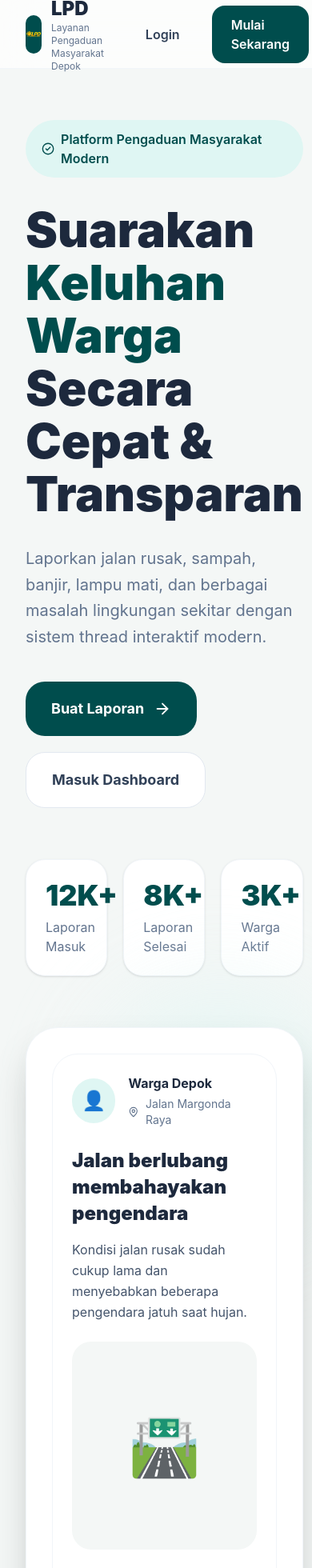
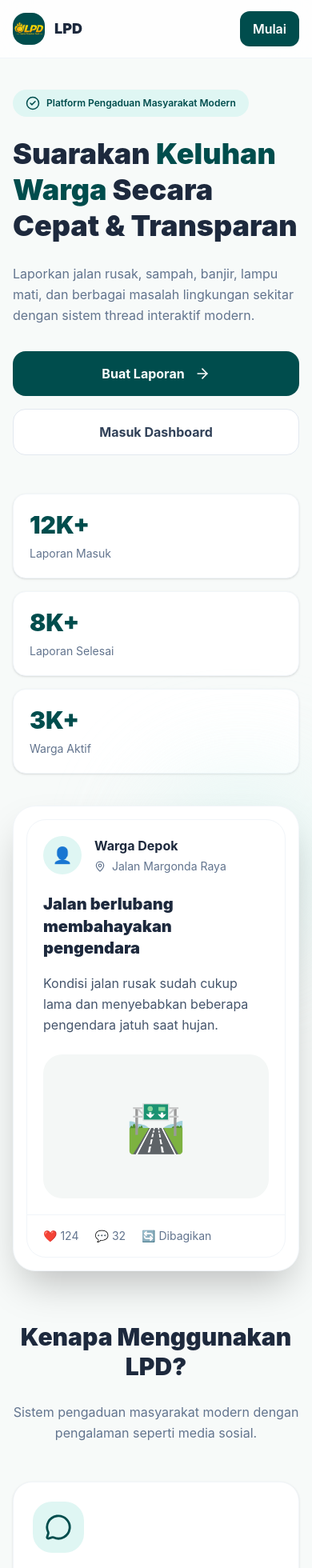
Before and after one commit to Rivanorzk/LPD-frontend, a Next.js app: page / in a window 390 px wide. Shown: the top 1960 px of the page at 80% size. Built offline with nearby package versions, Linux system fonts and the light colour scheme.

Commit message:
fix responsive

```diff
--- a/app/page.js
+++ b/app/page.js
@@ -47,55 +47,61 @@ export default function LandingPage() {
   ]
 
   return (
-    <div className="min-h-screen bg-[#F4F7F6] overflow-hidden">
+  <main className="min-h-screen bg-[#F7FAF9] overflow-x-hidden">
     {/* NAVBAR */}
-      <header className="w-full fixed top-0 left-0 z-50 backdrop-blur-xl bg-white/70 border-b border-slate-100">
-        <div className="max-w-7xl mx-auto px-8 h-[85px] flex items-center justify-between">
+    <header className="fixed top-0 left-0 right-0 z-50 backdrop-blur-xl bg-white/80 border-b border-slate-100">
+      <div className="max-w-7xl mx-auto px-4 sm:px-6 lg:px-8 h-[72px] sm:h-[85px] flex items-center justify-between">
         <div className="flex items-center gap-3">
-            <div className="w-12 h-12 rounded-2xl bg-[#004D4D] flex items-center justify-center text-white font-black text-xl">
-              <Image src="/logo.png" alt="Logo" width={48} height={24} className="object-contain"/>
+          <div className="w-10 h-10 sm:w-12 sm:h-12 rounded-2xl bg-[#004D4D] flex items-center justify-center overflow-hidden">
+            <Image
+              src="/logo.png"
+              alt="Logo"
+              width={48}
+              height={48}
+              className="object-contain"
+            />
           </div>
 
           <div>
-              <h1 className="font-black text-2xl text-slate-800">
+            <h1 className="font-black text-lg sm:text-2xl text-slate-800">
               LPD
             </h1>
 
-              <p className="text-xs text-slate-500">
+            <p className="hidden sm:block text-xs text-slate-500">
               Layanan Pengaduan Masyarakat Depok
             </p>
           </div>
         </div>
 
-          <div className="flex items-center gap-4">
+        <div className="flex items-center gap-2 sm:gap-4">
           <Link
             href="/login"
-              className="px-6 py-3 rounded-2xl font-semibold text-slate-700 hover:bg-slate-100 transition"
+            className="hidden sm:flex px-6 py-3 rounded-2xl font-semibold text-slate-700 hover:bg-slate-100 transition"
           >
             Login
           </Link>
 
           <Link
             href="/register"
-              className="bg-[#004D4D] hover:bg-[#006666] text-white px-6 py-3 rounded-2xl font-semibold transition"
+            className="bg-[#004D4D] hover:bg-[#006666] text-white px-4 py-2.5 sm:px-6 sm:py-3 rounded-xl sm:rounded-2xl font-semibold transition"
           >
-              Mulai Sekarang
+            Mulai
           </Link>
         </div>
       </div>
     </header>
 
     {/* HERO */}
-      <section className="pt-[150px] pb-24 px-8">
-        <div className="max-w-7xl mx-auto grid lg:grid-cols-2 gap-16 items-center">
+    <section className="pt-28 sm:pt-36 pb-16 sm:pb-24 px-4 sm:px-6 lg:px-8">
+      <div className="max-w-7xl mx-auto grid lg:grid-cols-2 gap-10 lg:gap-16 items-center">
         {/* LEFT */}
         <div>
-            <div className="inline-flex items-center gap-2 bg-[#DFF6F3] text-[#004D4D] px-5 py-3 rounded-full font-semibold mb-8">
+          <div className="inline-flex items-center gap-2 bg-[#DFF6F3] text-[#004D4D] px-4 py-2 sm:px-5 sm:py-3 rounded-full font-semibold text-xs sm:text-sm mb-6 sm:mb-8">
             <CheckCircle2 size={18} />
             Platform Pengaduan Masyarakat Modern
           </div>
 
-            <h1 className="text-6xl leading-[1.1] font-black text-slate-800">
+          <h1 className="text-4xl sm:text-5xl lg:text-6xl leading-tight font-black text-slate-800">
             Suarakan
             <span className="text-[#004D4D]">
               {" "}
@@ -104,41 +110,41 @@ export default function LandingPage() {
             Secara Cepat & Transparan
           </h1>
 
-            <p className="text-xl text-slate-500 leading-relaxed mt-8 max-w-2xl">
+          <p className="text-base sm:text-lg lg:text-xl text-slate-500 leading-relaxed mt-6 sm:mt-8 max-w-2xl">
             Laporkan jalan rusak, sampah, banjir, lampu mati,
             dan berbagai masalah lingkungan sekitar dengan
             sistem thread interaktif modern.
           </p>
 
-            <div className="flex items-center gap-5 mt-10 flex-wrap">
+          <div className="flex flex-col sm:flex-row gap-4 mt-8 sm:mt-10">
             <Link
               href="/register"
-                className="bg-[#004D4D] hover:bg-[#006666] text-white px-8 py-5 rounded-3xl font-bold text-lg transition flex items-center gap-3"
+              className="bg-[#004D4D] hover:bg-[#006666] text-white px-6 py-4 rounded-2xl font-bold text-base sm:text-lg transition flex items-center justify-center gap-3"
             >
               Buat Laporan
-                <ArrowRight size={22} />
+              <ArrowRight size={20} />
             </Link>
 
             <Link
               href="/login"
-                className="bg-white border border-slate-200 hover:border-[#004D4D] px-8 py-5 rounded-3xl font-bold text-lg text-slate-700 transition"
+              className="bg-white border border-slate-200 hover:border-[#004D4D] px-6 py-4 rounded-2xl font-bold text-base sm:text-lg text-slate-700 transition text-center"
             >
               Masuk Dashboard
             </Link>
           </div>
 
           {/* STATS */}
-            <div className="grid grid-cols-3 gap-5 mt-16">
+          <div className="grid grid-cols-1 sm:grid-cols-3 gap-4 mt-12 sm:mt-16">
             {stats.map((item, index) => (
               <div
                 key={index}
-                  className="bg-white rounded-3xl p-6 shadow-sm border border-slate-100"
+                className="bg-white rounded-2xl sm:rounded-3xl p-5 sm:p-6 shadow-sm border border-slate-100"
               >
-                  <h2 className="text-4xl font-black text-[#004D4D]">
+                <h2 className="text-3xl sm:text-4xl font-black text-[#004D4D]">
                   {item.number}
                 </h2>
 
-                  <p className="text-slate-500 mt-2">
+                <p className="text-slate-500 mt-2 text-sm sm:text-base">
                   {item.label}
                 </p>
               </div>
@@ -147,15 +153,14 @@ export default function LandingPage() {
         </div>
 
         {/* RIGHT */}
-          <div className="relative">
-            <div className="absolute -top-10 -right-10 w-72 h-72 bg-[#DFF6F3] rounded-full blur-3xl opacity-70" />
+        <div className="relative max-w-xl mx-auto">
+          <div className="absolute -top-10 -right-10 w-56 sm:w-72 h-56 sm:h-72 bg-[#DFF6F3] rounded-full blur-3xl opacity-70" />
 
-            <div className="relative bg-white rounded-[40px] p-8 shadow-2xl border border-slate-100">
-              {/* THREAD CARD */}
-              <div className="border border-slate-100 rounded-[32px] overflow-hidden">
-                <div className="p-6">
+          <div className="relative bg-white rounded-[28px] sm:rounded-[40px] p-4 sm:p-8 shadow-2xl border border-slate-100">
+            <div className="border border-slate-100 rounded-[24px] sm:rounded-[32px] overflow-hidden">
+              <div className="p-5 sm:p-6">
                 <div className="flex items-center gap-4">
-                    <div className="w-14 h-14 rounded-full bg-[#DFF6F3] flex items-center justify-center text-2xl">
+                  <div className="w-12 h-12 sm:w-14 sm:h-14 rounded-full bg-[#DFF6F3] flex items-center justify-center text-xl sm:text-2xl">
                     👤
                   </div>
 
@@ -171,7 +176,7 @@ export default function LandingPage() {
                   </div>
                 </div>
 
-                  <h2 className="text-2xl font-black text-slate-800 mt-6 leading-snug">
+                <h2 className="text-xl sm:text-2xl font-black text-slate-800 mt-6 leading-snug">
                   Jalan berlubang membahayakan pengendara
                 </h2>
 
@@ -181,28 +186,19 @@ export default function LandingPage() {
                   hujan.
                 </p>
 
-                  <div className="mt-6 bg-[#F4F7F6] rounded-3xl h-[260px] flex items-center justify-center text-7xl">
+                <div className="mt-6 bg-[#F4F7F6] rounded-3xl h-[180px] sm:h-[260px] flex items-center justify-center text-6xl sm:text-7xl">
                   🛣️
                 </div>
               </div>
 
-                <div className="border-t border-slate-100 px-6 py-5 flex items-center gap-8 text-slate-500">
-                  <div className="flex items-center gap-2">
-                    ❤️ 124
-                  </div>
-
-                  <div className="flex items-center gap-2">
-                    💬 32
-                  </div>
-
-                  <div className="flex items-center gap-2">
-                    🔄 Dibagikan
-                  </div>
+              <div className="border-t border-slate-100 px-5 sm:px-6 py-4 flex flex-wrap gap-5 text-slate-500 text-sm">
+                <div>❤️ 124</div>
+                <div>💬 32</div>
+                <div>🔄 Dibagikan</div>
               </div>
             </div>
 
-              {/* FLOAT CARD */}
-              <div className="absolute -bottom-10 -left-10 bg-[#004D4D] text-white rounded-3xl p-6 shadow-2xl">
+            <div className="hidden md:block absolute -bottom-8 -left-8 bg-[#004D4D] text-white rounded-3xl p-6 shadow-2xl">
               <div className="flex items-center gap-3">
                 <Users size={28} />
 
@@ -223,37 +219,37 @@ export default function LandingPage() {
     </section>
 
     {/* FEATURES */}
-      <section className="pb-24 px-8">
+    <section className="pb-16 sm:pb-24 px-4 sm:px-6 lg:px-8">
       <div className="max-w-7xl mx-auto">
         <div className="text-center max-w-3xl mx-auto">
-            <h2 className="text-5xl font-black text-slate-800 leading-tight">
+          <h2 className="text-3xl sm:text-4xl lg:text-5xl font-black text-slate-800 leading-tight">
             Kenapa Menggunakan LPD?
           </h2>
 
-            <p className="text-slate-500 text-xl mt-6 leading-relaxed">
-              Sistem pengaduan masyarakat modern dengan
-              pengalaman seperti media sosial.
+          <p className="text-base sm:text-lg lg:text-xl text-slate-500 mt-6 leading-relaxed">
+            Sistem pengaduan masyarakat modern dengan pengalaman
+            seperti media sosial.
           </p>
         </div>
 
-          <div className="grid md:grid-cols-3 gap-8 mt-20">
+        <div className="grid md:grid-cols-2 lg:grid-cols-3 gap-6 mt-12 sm:mt-20">
           {features.map((feature, index) => {
             const Icon = feature.icon
 
             return (
               <div
                 key={index}
-                  className="bg-white rounded-[32px] p-8 shadow-sm border border-slate-100 hover:shadow-xl transition"
+                className="bg-white rounded-3xl p-6 sm:p-8 shadow-sm border border-slate-100 hover:-translate-y-1 hover:shadow-xl transition-all duration-300"
               >
-                  <div className="w-20 h-20 rounded-3xl bg-[#DFF6F3] flex items-center justify-center text-[#004D4D] mb-8">
-                    <Icon size={38} />
+                <div className="w-16 h-16 sm:w-20 sm:h-20 rounded-3xl bg-[#DFF6F3] flex items-center justify-center text-[#004D4D] mb-6">
+                  <Icon size={34} />
                 </div>
 
-                  <h3 className="text-2xl font-bold text-slate-800">
+                <h3 className="text-xl sm:text-2xl font-bold text-slate-800">
                   {feature.title}
                 </h3>
 
-                  <p className="text-slate-500 leading-relaxed mt-4 text-lg">
+                <p className="text-slate-500 leading-relaxed mt-4">
                   {feature.desc}
                 </p>
               </div>
@@ -264,35 +260,35 @@ export default function LandingPage() {
     </section>
 
     {/* CTA */}
-      <section className="pb-24 px-8">
-        <div className="max-w-6xl mx-auto bg-gradient-to-r from-[#004D4D] to-[#006666] rounded-[40px] p-16 text-white text-center relative overflow-hidden">
-          <div className="absolute top-0 right-0 opacity-10 text-[250px] font-black">
+    <section className="pb-16 sm:pb-24 px-4 sm:px-6 lg:px-8">
+      <div className="max-w-6xl mx-auto bg-gradient-to-r from-[#004D4D] to-[#006666] rounded-[28px] sm:rounded-[40px] p-8 sm:p-12 lg:p-16 text-white text-center relative overflow-hidden">
+        <div className="absolute top-0 right-0 opacity-10 text-[180px] sm:text-[250px] font-black">
           L
         </div>
 
         <div className="relative z-10">
-            <h2 className="text-5xl font-black leading-tight">
+          <h2 className="text-3xl sm:text-4xl lg:text-5xl font-black leading-tight">
             Mari Bangun Lingkungan
             <br />
             yang Lebih Baik Bersama
           </h2>
 
-            <p className="text-white/70 text-xl mt-8 max-w-3xl mx-auto leading-relaxed">
-              Satu laporan dari Anda dapat membantu banyak
-              warga lainnya.
+          <p className="text-white/70 text-base sm:text-lg lg:text-xl mt-6 max-w-3xl mx-auto leading-relaxed">
+            Satu laporan dari Anda dapat membantu banyak warga
+            lainnya.
           </p>
 
-            <div className="flex justify-center gap-5 mt-10 flex-wrap">
+          <div className="flex flex-col sm:flex-row justify-center gap-4 mt-10">
             <Link
               href="/register"
-                className="bg-white text-[#004D4D] hover:bg-slate-100 px-8 py-5 rounded-3xl font-black text-lg transition"
+              className="bg-white text-[#004D4D] hover:bg-slate-100 px-8 py-4 rounded-2xl font-black text-lg transition"
             >
               Daftar Sekarang
             </Link>
 
             <Link
               href="/login"
-                className="border border-white/20 hover:bg-white/10 px-8 py-5 rounded-3xl font-black text-lg transition"
+              className="border border-white/20 hover:bg-white/10 px-8 py-4 rounded-2xl font-black text-lg transition"
             >
               Login
             </Link>
@@ -300,6 +296,6 @@ export default function LandingPage() {
         </div>
       </div>
     </section>
-    </div>
+  </main>
 )
 }
```
Also changed, not shown: components/ReportThread.js (+135 -54 lines). Lines whose indentation alone changed are shown as unchanged.
